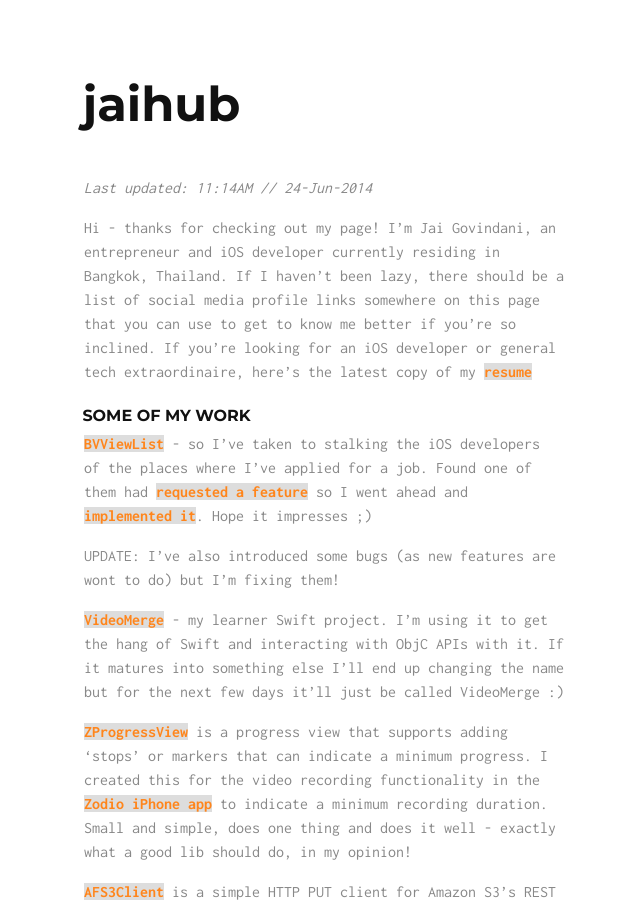
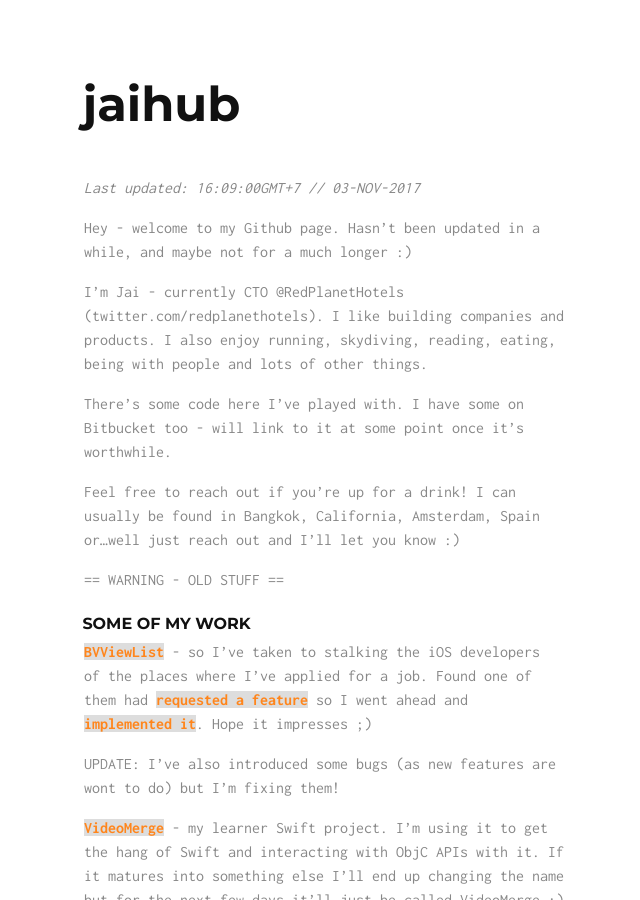
Before and after one commit to jai/jai.github.io, a Jekyll site: the page built from index.html, in a window 1280 px wide and 900 px high. Shown: the whole window, without its empty margins (316-956 px from the left). Built offline with Jekyll 4.4.1, drawn with Linux system fonts in a browser that asks for light colours; Markdown is read by kramdown in place of the engine named in the settings.

Commit message:
Update 20171103-161300GMT+7

```diff
--- a/_includes/index.md
+++ b/_includes/index.md
@@ -1,6 +1,14 @@
-_Last updated: 11:14AM // 24-Jun-2014_
+_Last updated: 16:09:00GMT+7 // 03-NOV-2017_
 
-Hi - thanks for checking out my page! I'm Jai Govindani, an entrepreneur and iOS developer currently residing in Bangkok, Thailand. If I haven't been lazy, there should be a list of social media profile links somewhere on this page that you can use to get to know me better if you're so inclined. If you're looking for an iOS developer or general tech extraordinaire, here's the latest copy of my [resume](http://jai.github.io/resume.pdf)
+Hey - welcome to my Github page. Hasn't been updated in a while, and maybe not for a much longer :)
+
+I'm Jai - currently CTO @RedPlanetHotels (twitter.com/redplanethotels). I like building companies and products. I also enjoy running, skydiving, reading, eating, being with people and lots of other things.
+
+There's some code here I've played with. I have some on Bitbucket too - will link to it at some point once it's worthwhile.
+
+Feel free to reach out if you're up for a drink! I can usually be found in Bangkok, California, Amsterdam, Spain or...well just reach out and I'll let you know :)
+
+== WARNING - OLD STUFF ==
 
 ### Some of my work
 
```
